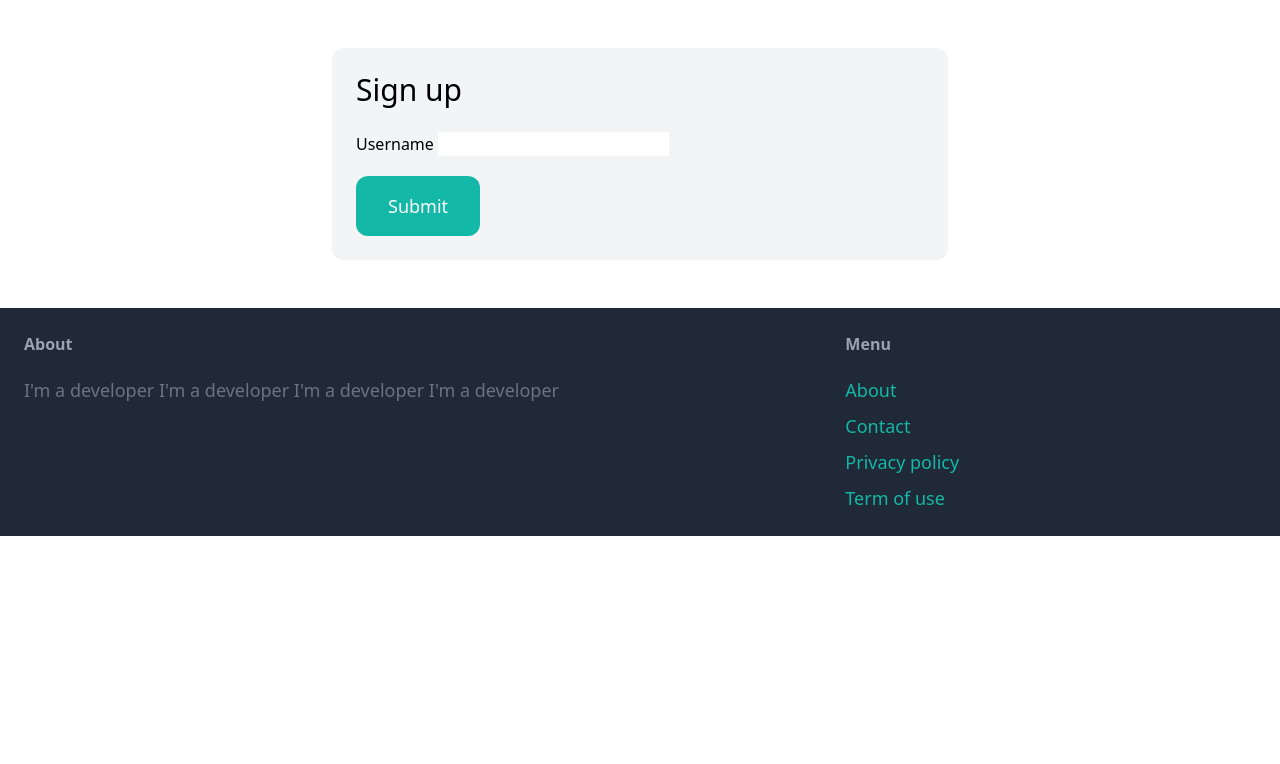
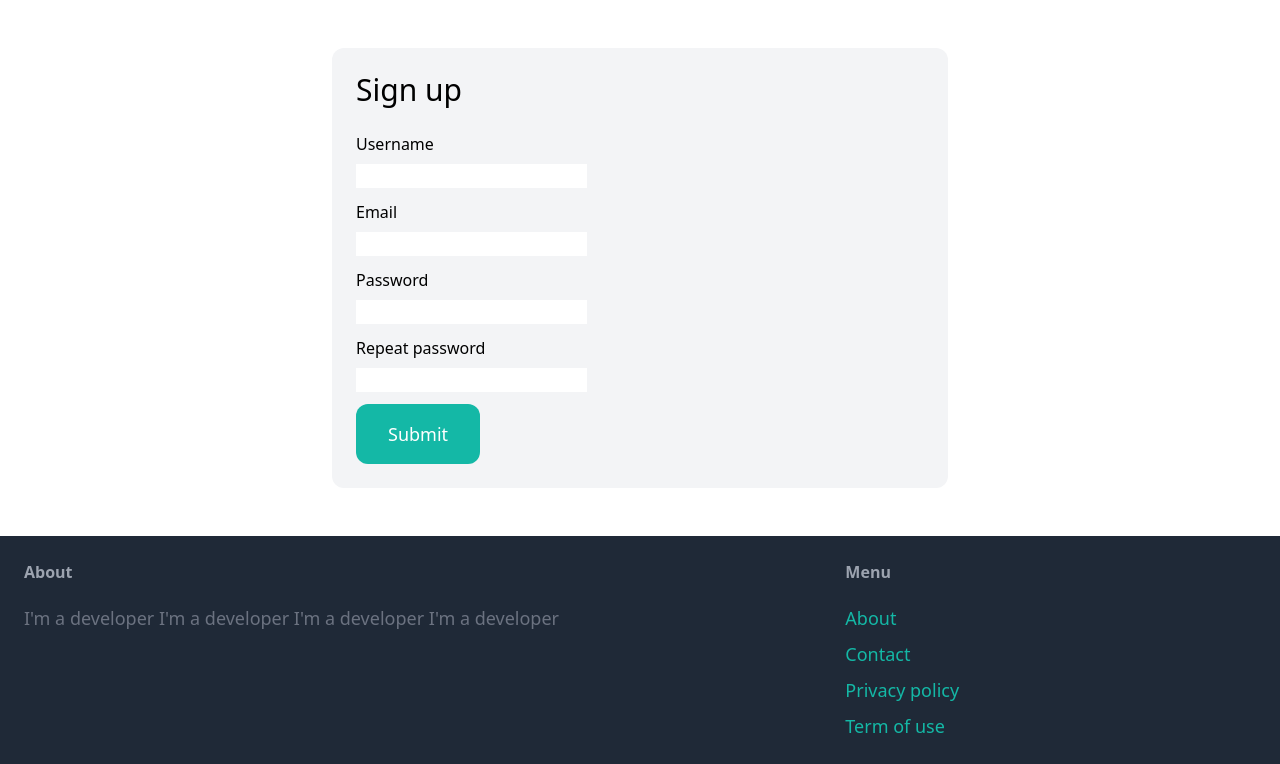
Before and after one commit to rajaehtasham/Python-Portfolio, a Django app: template bazaar-marketplace/core/templates/core/signup.html in a window 1280 px wide. Shown: the part 77-841 px from the top of the page. Before the commit the page ends 613 px from the top, so only its background shows below. Run offline with Django 3.2, Linux system fonts and the light colour scheme; the template is opened without the code that fills it, so the values that code supplies are empty, except form fields; tables that the repository leaves empty hold one stand-in row (values such as "Sample post"); form fields are guessed from the names that the template uses; some libraries are stand-ins or nearby versions.

Commit message:
Add styled fields for email and passwords to signup template

```diff
--- a/bazaar-marketplace/core/templates/core/signup.html
+++ b/bazaar-marketplace/core/templates/core/signup.html
@@ -11,8 +11,23 @@
         {{ form.non_field_errors }}
 
         <div class="mb-3">
-            <label class="inline-block mb-2">Username</label>
+            <label class="inline-block mb-2">Username</label><br>
             {{ form.username }}
+        </div>
+
+        <div class="mb-3">
+            <label class="inline-block mb-2">Email</label><br>
+            {{ form.email }}
+        </div>
+
+        <div class="mb-3">
+            <label class="inline-block mb-2">Password</label><br>
+            {{ form.password1 }}
+        </div>
+
+        <div class="mb-3">
+            <label class="inline-block mb-2">Repeat password</label><br>
+            {{ form.password2 }}
         </div>
 
         <button class="py-4 px-8 text-lg bg-teal-500 hover:bg-teal-700 rounded-xl text-white">Submit</button>
```
